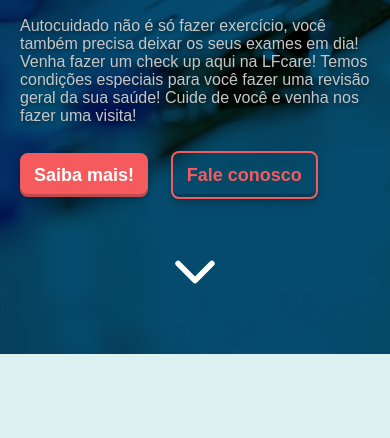
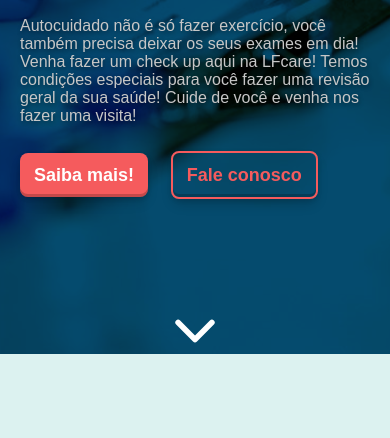
Before and after one commit to GabrielAlbernaz-Dev/LFcare, a website with bundled scripts: page index.html in a window 390 px wide. Shown: the part 406-844 px from the top of the page. Built offline with nearby package versions, Linux system fonts and the light colour scheme.

Commit message:
Fix arrowdown

```diff
--- a/src/css/styles/header.css
+++ b/src/css/styles/header.css
@@ -260,7 +260,7 @@
     }
 
     header.banner .arrow-down {
-        bottom: 15%;
+        bottom: 8%;
     }
 }
 
```
